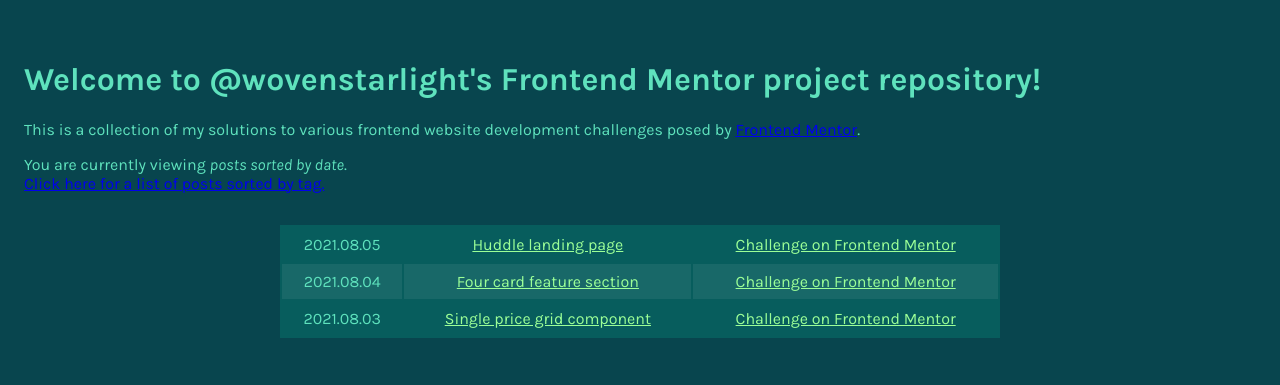
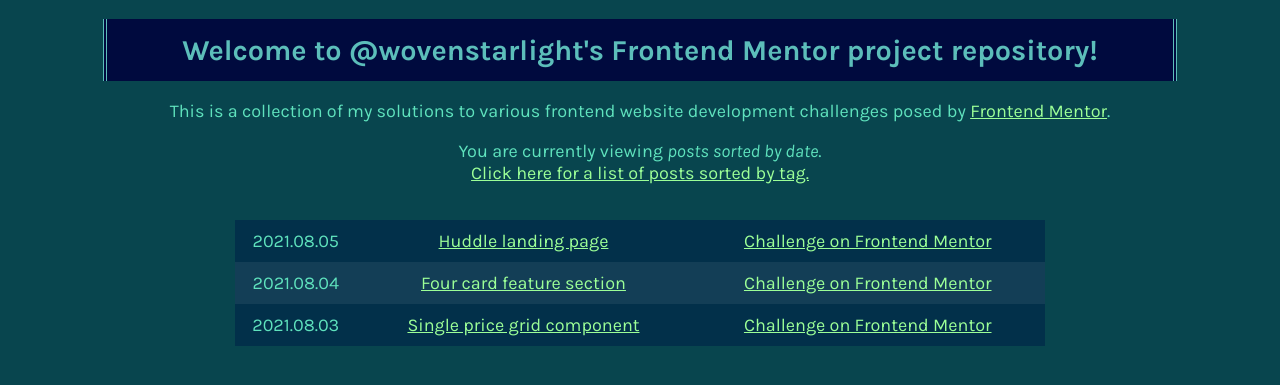
Before and after one commit to wovenstarlight/frontend-projects, a Jekyll site: the page built from index.html, in a window 1280 px wide. Shown: the top 385 px of the page. Built offline with Jekyll 4.4.1, drawn with Linux system fonts in a browser that asks for light colours.

Commit message:
Updated/added styles for both index pages

```diff
--- a/css/index.css
+++ b/css/index.css
@@ -3,26 +3,46 @@
 
 body {
 	background: #08454e;
-	font-family: Karla, sans-serif;
-	padding: 2em 1em;
+	font: 18px "Karla", sans-serif;
+	padding: 0 2em;
 	color: #5fe2bd;
+	text-align: center;
+	transition: .2s;
 }
 
-h3 {
-	font-size: 1.4em;
-	font-weight: bold;
+h1 {
+	font-size: 1.6em;
+	background: #000a3e;
 	color: #5cbeba;
+	padding: 0.5em 1em;
+	max-width: 35em;
+	margin: 0.67em auto;
+	border: 4px double;
+	border-top: none;
+	border-bottom: none;
 }
 
+h2 { margin-bottom: 0.5em; }
+
+h2 + .toc { margin-top: 0; }
+
+a, a:link { color: #9cff97; margin: 2em auto; }
+a:visited { color: #7cd156; }
+a:hover { color: white; }
+
 table {
-	background: #00ffc321;
+	border-collapse: collapse;
+	background: #002a48bf;
 	width: 100%;
 	max-width: 45em;
 	margin: 2em auto;
-	text-align: center;
 }
 tr:nth-child(even) { background: #fff1; }
-td { padding: 0.5em; vertical-align: middle; }
-td a, td a:link { color: #9cff97; }
-td a:visited { color: #7cd156; }
-td a:hover { color: white; }
+td:first-child { padding: 0.5em;
+	width: 15%;
+}
+td a, td a:link {
+	display: block;
+	margin: 0;
+	padding: 0.5em;
+}
```
